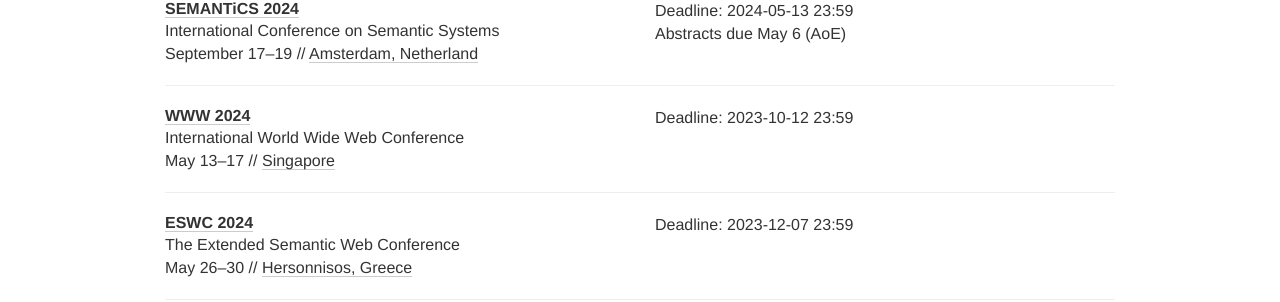
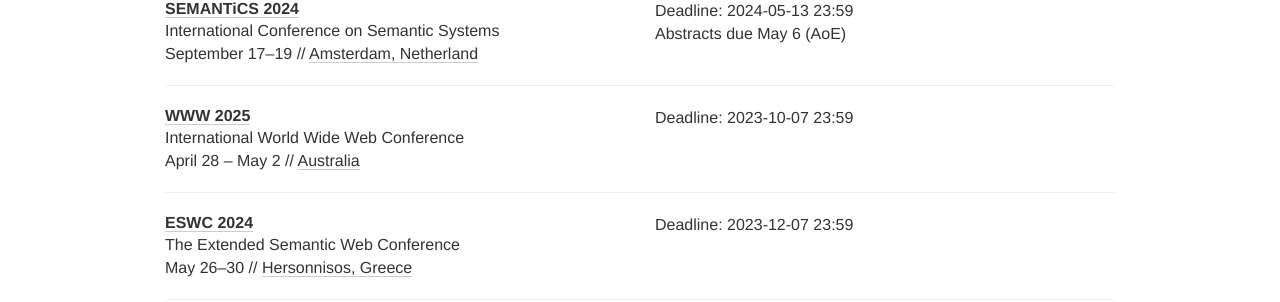
Before and after one commit to swc-deadlines/swc-deadlines.github.io, a Jekyll site: the page built from index.html, in a window 1280 px wide. Shown: the part 651-953 px from the top of the page. Built offline with Jekyll 4.4.1, drawn with Linux system fonts in a browser that asks for light colours; nearby versions of some CDN libraries; comment, search, counter and statistics services are not loaded.

Commit message:
update www conf 2025

```diff
--- a/_data/conferences.yml
+++ b/_data/conferences.yml
@@ -37,12 +37,12 @@
 
 - name: WWW
   description: International World Wide Web Conference
-  year: 2024
-  date: "13 - 17 MAY"
-  link: https://www2024.thewebconf.org/
-  deadline: ["2023-10-12 23:59"]
-  date: May 13-17
-  place: Singapore
+  year: 2025
+  date: "28 April - 2 MAY"
+  link: https://www2025.thewebconf.org/
+  deadline: ["2023-10-07 23:59"]
+  date: April 28 - May 2
+  place: Australia
   tags: [WWW, CONF]
 
 - name: ESWC
```
